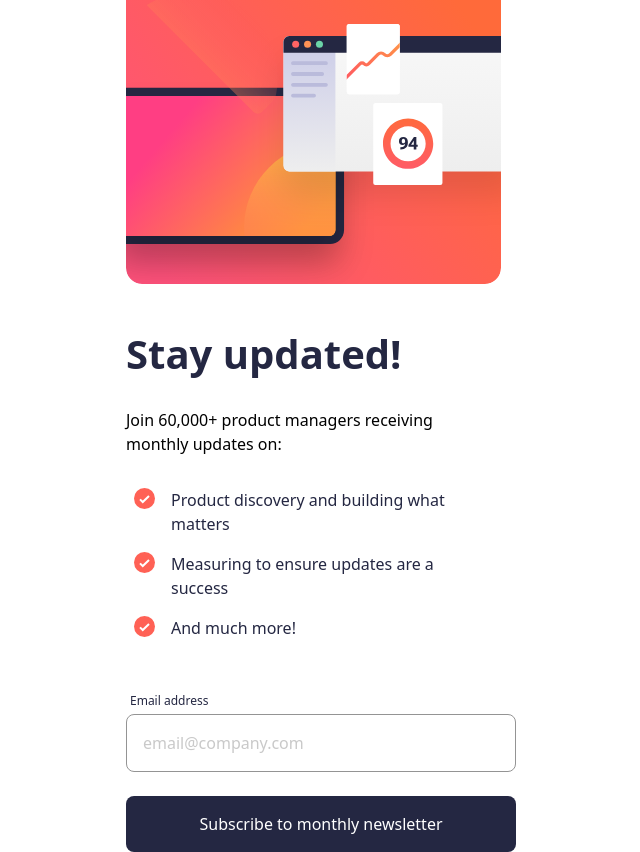
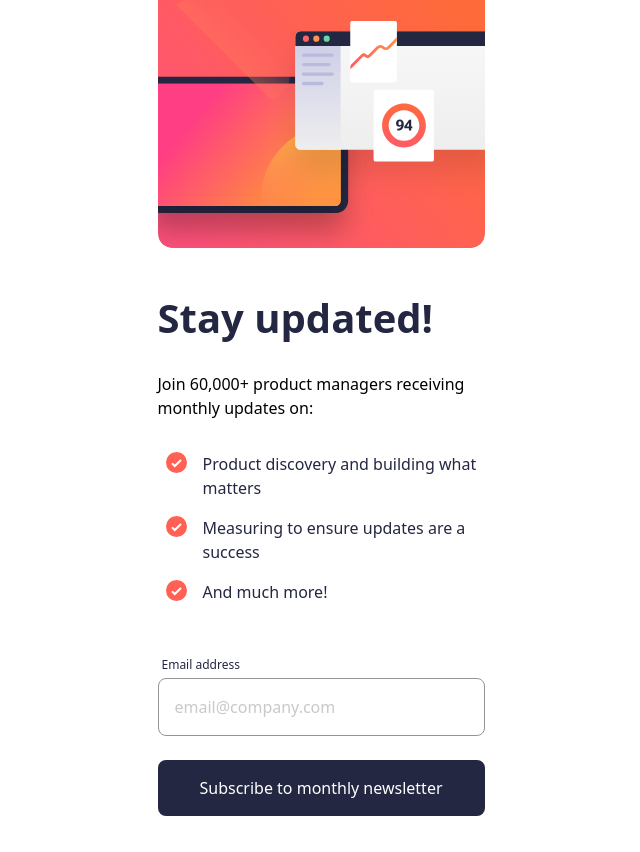
Before and after one commit to NarelaCamara/newsletter-sign-up-with-success-message, a React (Vite) app: page / in a window 1280 px wide. Shown: the whole page, without its empty margins (319-959 px from the left). After the commit the page ends 816 px from the top, so only its background shows below. Built offline with nearby package versions, Linux system fonts and the light colour scheme.

Commit message:
feat: interactio complete

```diff
--- a/src/App.tsx
+++ b/src/App.tsx
@@ -9,18 +9,21 @@ import { useState } from "react";
 
 function App() {
   enum State_Email {
-    No_State,
-    No_Valid,
-    Valid,
+    No_State = "1",
+    No_Valid = "2",
+    Valid = "3",
   }
+  const [fakeSend, setFakeSend] = useState(false);
   const [valid, setValid] = useState(State_Email.No_State);
   const [email, setEmail] = useState("");
 
+  console.log(fakeSend, valid, email);
   return (
     <>
-      <div className="flex items-start justify-center min-h-screen">
-        {valid !== State_Email.Valid && (
-          <div className="bg-white w-[390px]">
+      <div className="flex items-start justify-center min-h-screen bg-white">
+        {!fakeSend && (
+          <div className=" flex flex-col justify-between  w-[327px]  h-[100vh]  pb-10">
+            <div className="">
               <img
                 src={illustrationSignUpMobile}
                 alt="illustration-sign-up-mobile"
@@ -87,20 +90,23 @@ function App() {
                     : "text-[#FF6155]  bg-[#FFE7E6] border-[#FF6155]"
                 } `}
                 placeholder={"email@company.com"}
-              onChange={(e) => setEmail(e.target.value)}
-            />
-            <button
-              onClick={() => {
+                onChange={(e) => {
+                  e.preventDefault();
+                  setEmail(e.target.value);
                   const emailRegex =
                     /^[a-zA-Z0-9._%+-]+@[a-zA-Z0-9.-]+\.[a-zA-Z]{2,}$/;
 
-                const result =
-                  email === ""
-                    ? State_Email.No_State
-                    : emailRegex.test(email)
+                  const result = emailRegex.test(e.target.value)
                     ? State_Email.Valid
                     : State_Email.No_Valid;
+                  console.log("result", result);
                   setValid(result);
+                }}
+              />
+            </div>
+            <button
+              onClick={() => {
+                setFakeSend(valid === State_Email.Valid);
               }}
               className="w-full bg-[#242742] p-4 mt-6 rounded-lg"
             >
@@ -110,8 +116,8 @@ function App() {
             </button>
           </div>
         )}
-        {valid === State_Email.Valid && (
-          <div className="flex flex-col justify-between py-10 w-[327px]  h-[100vh]">
+        {fakeSend && (
+          <div className=" flex flex-col justify-between  w-[327px]  h-[100vh]  py-10">
             <div className="flex flex-col justify-between">
               {" "}
               <img src={iconSuccess} alt="icon-success" className="w-16" />
@@ -132,6 +138,7 @@ function App() {
               onClick={() => {
                 setValid(State_Email.No_State);
                 setEmail("");
+                setFakeSend(false);
               }}
               className="w-full bg-[#242742] p-4 mt-6 rounded-lg"
             >
```
Lines whose indentation alone changed are shown as unchanged.
